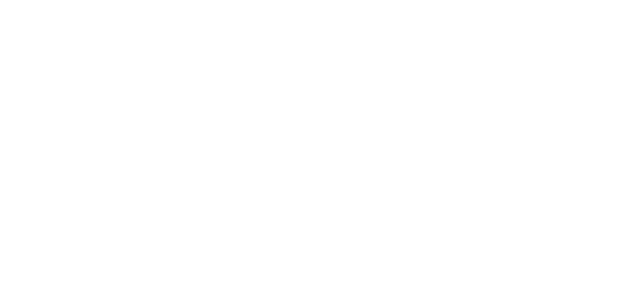
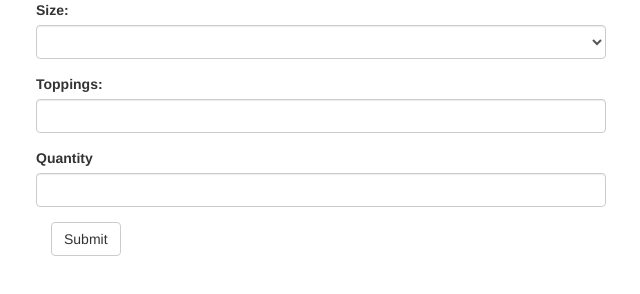
Before and after one commit to OskarRadon/pizza, a plain HTML site: page index.html in a window 1280 px wide. Shown: the whole page, without its empty margins (34-674 px from the left). Drawn offline with Linux system fonts and the light colour scheme.

Commit message:
Add bootstrap form

```diff
--- a/index.html
+++ b/index.html
@@ -11,7 +11,31 @@
   </head>
   <body>
     <div class="container">
+      <div class="col-md-6">
+        <form id="pizzaSelect" class="form-horizontal">
+          <div class="form-group">
+            <label for="size">Size:</label>
+            <select class="form-control" id="size">
+              <option></option>
+              <option>Small</option>
+              <option>Medium</option>
+              <option>Large</option>
+            </select>
+          </div>
+          <div class="form-group">
+            <label for="toppings">Toppings:</label>
+            <input class="form-control" id="toppings">
+          </div>
+          <div class="form-group">
+            <label for="exampleInputEmail1">Quantity</label>
+            <input class="form-control" id="quantity">
+          </div>
+          <button type="submit" class="btn btn-default">Submit</button>
+        </form>
+      </div>
+      <div class="col-md-6" id="result">
 
+      </div>
     </div>
   </body>
 </html>
```
